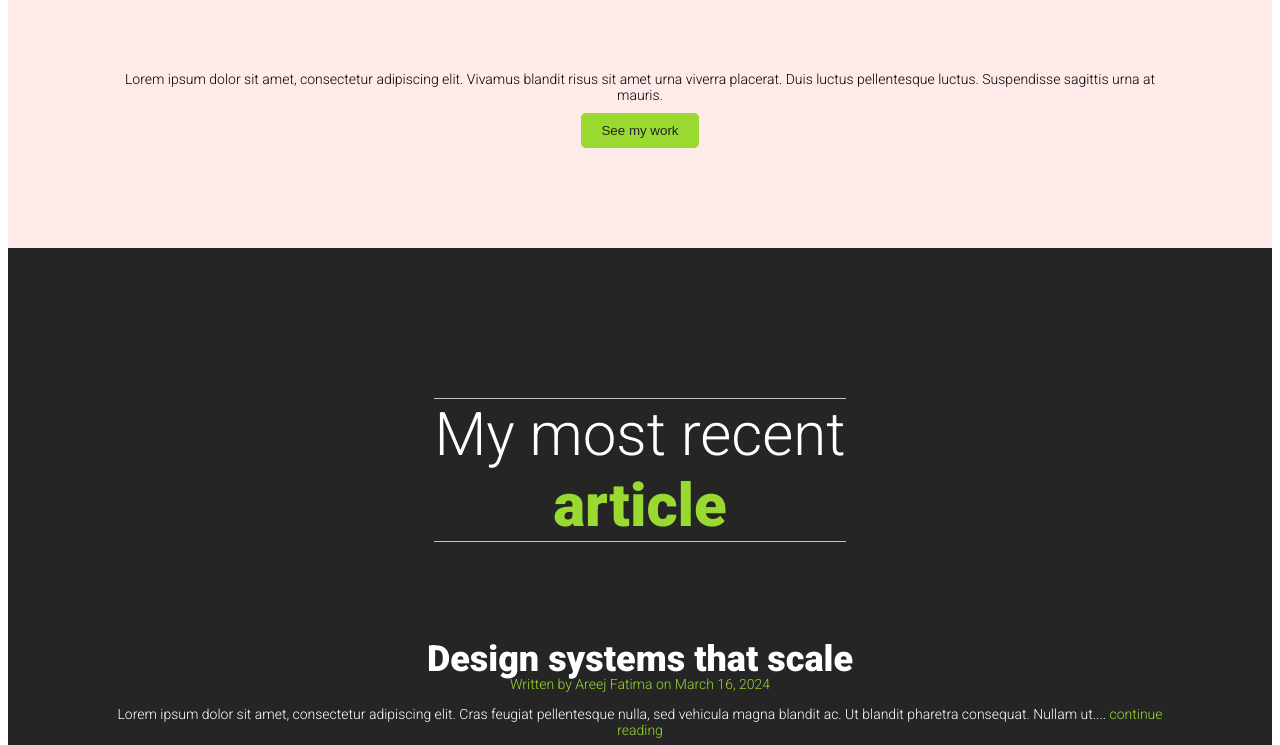
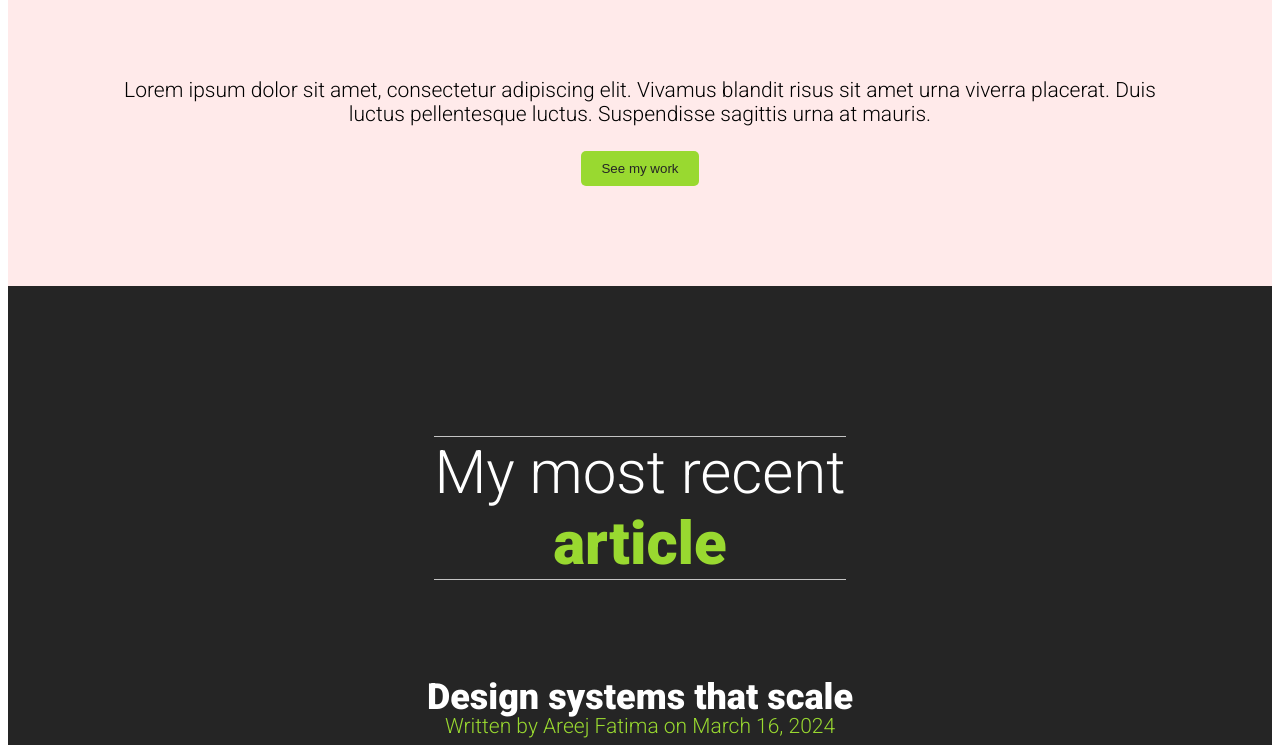
Before and after one commit to areej179/css-challenge, a plain HTML site: page index.html in a window 1280 px wide. Shown: the part 1051-1796 px from the top of the page. Drawn offline with Linux system fonts and the light colour scheme.

Commit message:
Update style.css

```diff
--- a/css/style.css
+++ b/css/style.css
@@ -99,8 +99,3 @@ img{
     background-color: #fff;
     color: #252525;
 }
-p{
-    margin-bottom: 10px;
-    font-size: 14px;
-
-}
```
